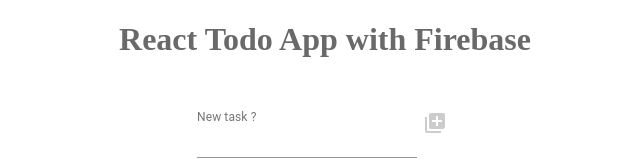
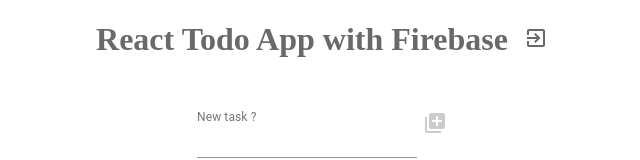
Before and after one commit to ProgRiro/todo-with-firebase, a React (Create React App) app: page / in a window 1280 px wide. Shown: the top 160 px of the page, without its empty margins (315-955 px from the left). Built offline with nearby package versions, Linux system fonts and the light colour scheme; no server answers; the database is empty; sample sign-in values are in the browser's storage.

Commit message:
[created] Signin Logic

```diff
--- a/src/App.tsx
+++ b/src/App.tsx
@@ -5,6 +5,9 @@
 import TaskItem from "./components/TaskItem";
 import { db } from "./firebase";
 import { makeStyles } from "@material-ui/styles";
+
+import { auth } from "./firebase";
+import ExitToAppIcon from "@material-ui/icons/ExitToApp";
 
 const useStyles = makeStyles({
   field: {
@@ -17,10 +20,17 @@
   },
 });
 
-const App: React.FC = () => {
+const App: React.FC = (props: any) => {
   const [tasks, setTasks] = useState([{ id: "", title: "" }]);
   const [input, setInput] = useState("");
   const classes = useStyles();
+
+  useEffect(() => {
+    const unSub = auth.onAuthStateChanged((user) => {
+      !user && props.history.push("/login");
+    });
+    return () => unSub();
+  });
 
   useEffect(() => {
     // db.collection.onSnapshot で firebase 側の変更を監視する
@@ -42,6 +52,19 @@
   return (
     <div className={styles.app__root}>
       <h1>React Todo App with Firebase</h1>
+      <button
+        className={styles.app__logout}
+        onClick={async () => {
+          try {
+            await auth.signOut();
+            props.history.push("/login");
+          } catch (error) {
+            alert(error.message);
+          }
+        }}
+      >
+        <ExitToAppIcon />
+      </button>
       <br />
       <FormControl>
         <TextField
```
